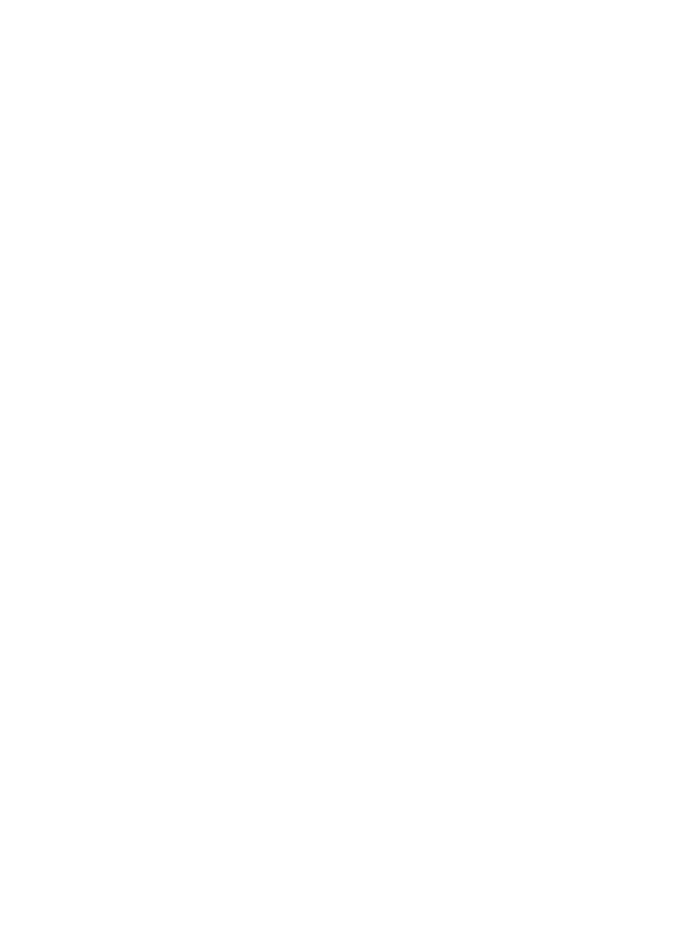
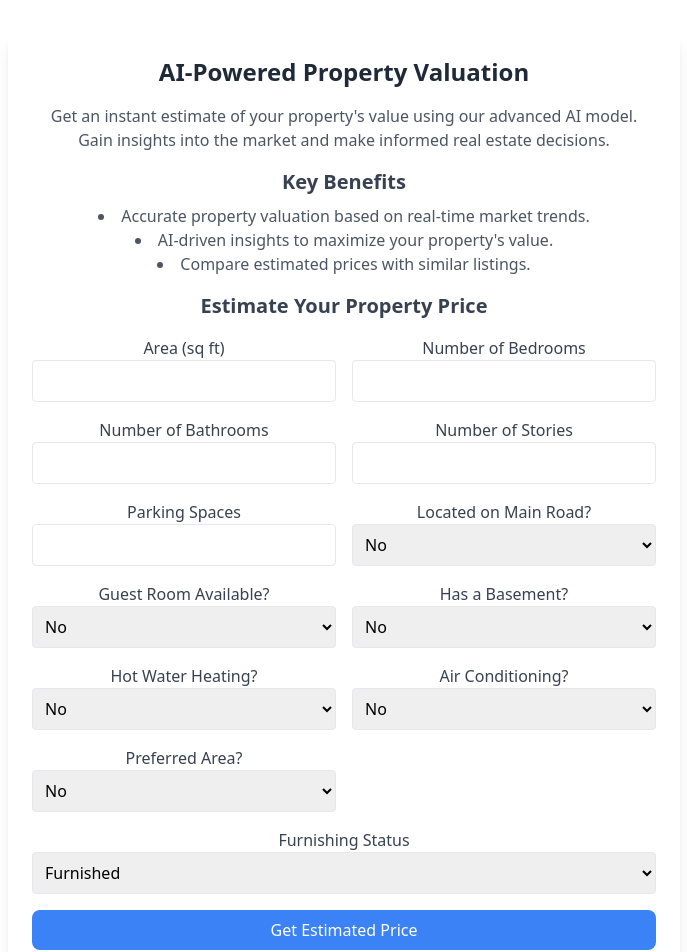
Before and after one commit to DevMehta22/real-estate, a React (Vite) app in the folder frontend/: page /valuation in a window 1280 px wide. Before the commit this address had no page. Shown: the top 952 px of the page, without its empty margins (296-983 px from the left). Before the commit the page ends 800 px from the top, so only its background shows below. Built offline with nearby package versions, Linux system fonts and the light colour scheme.

Commit message:
10.0 price prediction feature integrated with frontend

```diff
--- a/frontend/src/App.jsx
+++ b/frontend/src/App.jsx
@@ -6,6 +6,7 @@
 import About from './Pages/About'
 import Buyer from './Pages/Buyer'
 import Seller from './Pages/Seller'
+import Valuation from './Pages/Valuation'
 
 function App() {
   return (
@@ -18,6 +19,7 @@
           <Route path="/about" element={<About />} />
           <Route path="/buyer" element={<Buyer/>}/>
           <Route path="/seller" element={<Seller/>}/>
+          <Route path="/valuation" element={<Valuation/>}/>
         </Routes>
       </Router>
     </div>
--- a/frontend/src/Pages/Buyer.jsx
+++ b/frontend/src/Pages/Buyer.jsx
@@ -11,6 +11,7 @@
     const [loading, setLoading] = useState(true);
     const [error, setError] = useState(null);
     const [searchQuery, setSearchQuery] = useState("");
+    const [modalOpen, setModalOpen] = useState(false);
 
     const token = localStorage.getItem("token");
     const userId = localStorage.getItem("id");
@@ -84,8 +85,59 @@
 
                     <PropertyList userId={userId} searchQuery={searchQuery} />
                     <SavedProperties buyer={buyerProfile} />
+
+                {/* AI-powered Property Valuation Section */}
+                <div className="mt-10 p-6 bg-white shadow-lg rounded-xl">
+                        <h2 className="text-2xl font-semibold text-gray-800 mb-4">AI-powered Property Valuation</h2>
+                        <p className="text-gray-600 mb-4">
+                            Get accurate real estate price predictions using our machine learning model trained on market trends.
+                        </p>
+                        <ul className="list-disc list-inside text-gray-700 mb-4">
+                            <li>Accurate price estimation based on real-time data.</li>
+                            <li>Compare market trends before making a decision.</li>
+                            <li>Helps in negotiation and budgeting.</li>
+                        </ul>
+                        <h3 className="text-lg font-medium text-gray-700 mb-2">Subscription Plans</h3>
+                        <p className="text-gray-600">Buyers can access the price prediction feature via:</p>
+                        <ul className="list-disc list-inside text-gray-700 mb-4">
+                            <li><strong>One-time Payment:</strong> ₹499 per property valuation.</li>
+                            <li><strong>Subscription:</strong> ₹999/month for unlimited valuations.</li>
+                        </ul>
+                        <button className="bg-blue-500 text-white px-4 py-2 rounded-lg hover:bg-blue-600 transition" onClick={() => setModalOpen(true)}>
+                            Subscribe Now
+                        </button>
+                    </div>
                 </>
             )}
+
+{modalOpen && (
+                <div className="fixed inset-0 flex items-center justify-center bg-black bg-opacity-50">
+                    <div className="bg-white p-6 rounded-lg shadow-lg w-96">
+                        <h2 className="text-xl font-semibold mb-4">Choose a Subscription Plan</h2>
+                        <ul className="space-y-4">
+                            <li className="p-4 border rounded-lg hover:shadow-lg transition">
+                                <h3 className="font-bold">Basic Plan</h3>
+                                <p>₹299/month - 5 valuations</p>
+                            </li>
+                            <li className="p-4 border rounded-lg hover:shadow-lg transition">
+                                <h3 className="font-bold">Standard Plan</h3>
+                                <p>₹499/month - 15 valuations</p>
+                            </li>
+                            <li className="p-4 border rounded-lg hover:shadow-lg transition">
+                                <h3 className="font-bold">Premium Plan</h3>
+                                <p>₹999/month - Unlimited valuations</p>
+                            </li>
+                        </ul>
+                        <button
+                            onClick={() => setModalOpen(false)}
+                            className="mt-4 w-full bg-red-500 text-white px-4 py-2 rounded-lg hover:bg-red-600 transition"
+                        >
+                            Close
+                        </button>
+                    </div>
+                </div>
+            )}
+
         </div>
     );
 };
--- /dev/null
+++ b/frontend/src/Pages/Valuation.jsx
@@ -0,0 +1,145 @@
+import React, { useState } from "react";
+import axios from "axios";
+import BASE_URL from "../url";
+
+const Valuation = () => {
+    const [formData, setFormData] = useState({
+        area: "",
+        bedrooms: "",
+        bathrooms: "",
+        stories: "",
+        mainroad: "no",
+        guestroom: "no",
+        basement: "no",
+        hotwaterheating: "no",
+        airconditioning: "no",
+        parking: "",
+        prefarea: "no",
+        furnishingstatus: "furnished",
+    });
+
+    const token = localStorage.getItem("token")
+    const [predictedPrice, setPredictedPrice] = useState(null);
+    const [loading, setLoading] = useState(false);
+    const [error, setError] = useState(null);
+
+    const handleChange = (e) => {
+        const { name, value } = e.target;
+        setFormData({ ...formData, [name]: value });
+    };
+
+    const handleSubmit = async (e) => {
+        e.preventDefault();
+        setLoading(true);
+        setError(null);
+        setPredictedPrice(null);
+
+        try {
+            const response = await axios.post(`${BASE_URL}api/buyer/predict-price`, formData,{
+                headers:{"Authorization":`Bearer:${token}`}
+            });
+            setPredictedPrice(response.data.predicted_price);
+        } catch (err) {
+            setError("Failed to predict price. Please try again.");
+        } finally {
+            setLoading(false);
+        }
+    };
+
+    return (
+        <div className="p-6 bg-white shadow-lg rounded-lg max-w-2xl mx-auto">
+            <h2 className="text-2xl font-bold text-gray-800 mb-4">AI-Powered Property Valuation</h2>
+            <p className="text-gray-600 mb-4">
+                Get an instant estimate of your property's value using our advanced AI model.
+                Gain insights into the market and make informed real estate decisions.
+            </p>
+
+            <h3 className="text-xl font-semibold text-gray-700 mb-2">Key Benefits</h3>
+            <ul className="list-disc list-inside text-gray-600 mb-4">
+                <li>Accurate property valuation based on real-time market trends.</li>
+                <li>AI-driven insights to maximize your property's value.</li>
+                <li>Compare estimated prices with similar listings.</li>
+            </ul>
+
+            {/* Form Section */}
+            <h3 className="text-xl font-semibold text-gray-700 mb-4">Estimate Your Property Price</h3>
+            <form onSubmit={handleSubmit} className="grid grid-cols-2 gap-4">
+                {/* Number Inputs */}
+                {[
+                    { name: "area", label: "Area (sq ft)" },
+                    { name: "bedrooms", label: "Number of Bedrooms" },
+                    { name: "bathrooms", label: "Number of Bathrooms" },
+                    { name: "stories", label: "Number of Stories" },
+                    { name: "parking", label: "Parking Spaces" },
+                ].map((field) => (
+                    <div key={field.name} className="flex flex-col">
+                        <label className="text-gray-700 font-medium">{field.label}</label>
+                        <input
+                            type="number"
+                            name={field.name}
+                            value={formData[field.name]}
+                            onChange={handleChange}
+                            required
+                            className="border p-2 rounded focus:ring focus:ring-blue-300"
+                        />
+                    </div>
+                ))}
+
+                {/* Dropdowns */}
+                {[
+                    { name: "mainroad", label: "Located on Main Road?" },
+                    { name: "guestroom", label: "Guest Room Available?" },
+                    { name: "basement", label: "Has a Basement?" },
+                    { name: "hotwaterheating", label: "Hot Water Heating?" },
+                    { name: "airconditioning", label: "Air Conditioning?" },
+                    { name: "prefarea", label: "Preferred Area?" },
+                ].map((field) => (
+                    <div key={field.name} className="flex flex-col">
+                        <label className="text-gray-700 font-medium">{field.label}</label>
+                        <select
+                            name={field.name}
+                            value={formData[field.name]}
+                            onChange={handleChange}
+                            className="border p-2 rounded focus:ring focus:ring-blue-300"
+                        >
+                            <option value="yes">Yes</option>
+                            <option value="no">No</option>
+                        </select>
+                    </div>
+                ))}
+
+                {/* Furnishing Status */}
+                <div className="flex flex-col col-span-2">
+                    <label className="text-gray-700 font-medium">Furnishing Status</label>
+                    <select
+                        name="furnishingstatus"
+                        value={formData.furnishingstatus}
+                        onChange={handleChange}
+                        className="border p-2 rounded focus:ring focus:ring-blue-300"
+                    >
+                        <option value="furnished">Furnished</option>
+                        <option value="semi-furnished">Semi-Furnished</option>
+                        <option value="unfurnished">Unfurnished</option>
+                    </select>
+                </div>
+
+                <button
+                    type="submit"
+                    className="col-span-2 bg-blue-500 text-white py-2 rounded-lg hover:bg-blue-600 transition"
+                >
+                    {loading ? "Calculating..." : "Get Estimated Price"}
+                </button>
+            </form>
+
+            {predictedPrice && (
+                <div className="mt-4 p-4 bg-green-100 text-green-800 rounded text-center">
+                    <strong>Estimated Price:</strong> ₹{predictedPrice}
+                </div>
+            )}
+
+            {error && <p className="text-red-500 mt-4">{error}</p>}
+        </div>
+    );
+};
+
+export default Valuation;
```
Also changed, not shown: 1 other file (tests, documents, lock files or other folders).
